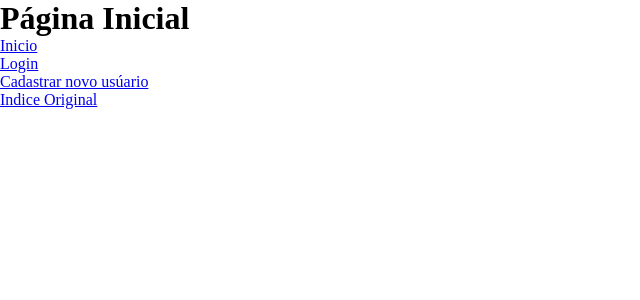
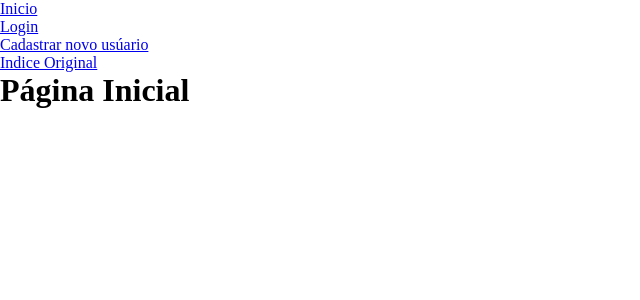
Before and after one commit to BavarescoRicardo/festival-front, a Next.js app: page / in a window 1280 px wide. Shown: the top 300 px of the page, without its empty margins (0-640 px from the left). Built offline with nearby package versions, Linux system fonts and the light colour scheme.

Commit message:
tornei barra de navegacao componente disponivel em todas as paginas

```diff
--- /dev/null
+++ b/componentes/BarraNavegacao.tsx
@@ -0,0 +1,20 @@
+import Link from 'next/link'
+
+export default function BarraNavegacao() {
+    return (
+        <ul>
+            <li>
+                <Link href="/">Inicio</Link>
+            </li>
+            <li>
+                <Link href="/login">Login</Link>
+            </li>
+            <li>
+                <Link href="/login/cadastro">Cadastrar novo usúario</Link>
+            </li>
+            <li>
+                <Link href="/indiceOriginal">Indice Original</Link>
+            </li>
+        </ul>
+    )
+}
--- a/pages/index.tsx
+++ b/pages/index.tsx
@@ -1,24 +1,12 @@
-import Link from 'next/link'
+import styles from '../styles/Home.module.css'
+import BarraNavegacao from '../componentes/BarraNavegacao'
 
 export default function Inicial() {
   return (
     <>
+      <BarraNavegacao />
+
       <h1> Página Inicial</h1>
-
-      <ul>
-        <li>
-          <Link href="/">Inicio</Link>
-        </li>
-        <li>
-          <Link href="/login">Login</Link>
-        </li>
-        <li>
-          <Link href="/login/cadastro">Cadastrar novo usúario</Link>
-        </li>
-        <li>
-          <Link href="/indiceOriginal">Indice Original</Link>
-        </li>
-      </ul>
     </>
   )
 }
--- a/pages/indiceOriginal.tsx
+++ b/pages/indiceOriginal.tsx
@@ -2,6 +2,7 @@ import Head from 'next/head'
 import Image from 'next/image'
 import { Inter } from '@next/font/google'
 import styles from '../styles/Home.module.css'
+import BarraNavegacao from '../componentes/BarraNavegacao'
 
 const inter = Inter({ subsets: ['latin'] })
 
@@ -14,6 +15,7 @@ export default function Home() {
         <meta name="viewport" content="width=device-width, initial-scale=1" />
         <link rel="icon" href="/favicon.ico" />
       </Head>
+      <BarraNavegacao />
       <main className={styles.main}>
         <div className={styles.description}>
           <p>
--- a/pages/login/index.tsx
+++ b/pages/login/index.tsx
@@ -1,11 +1,13 @@
 import Link from 'next/link'
+import BarraNavegacao from '../../componentes/BarraNavegacao'
 export default function Login(){
 
     return (
         <>
+        <BarraNavegacao />
+
         <h1>Login</h1>
 
-        <Link href="/">Inicio</Link>
         </>
     )
 }
```
Also changed, not shown: pages/login/cadastro.tsx (+7 -1 lines).
